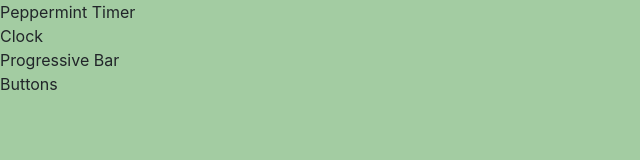
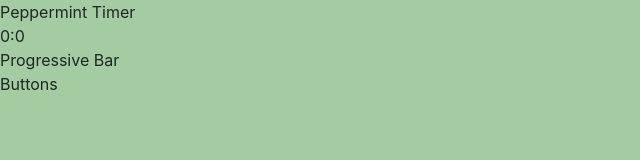
Before and after one commit to peppermintc/peppermint-timer, a React (Create React App) app: page / in a window 1280 px wide. Shown: the top 160 px of the page, without its empty margins (0-640 px from the left). Built offline with nearby package versions, Linux system fonts and the light colour scheme.

Commit message:
feat: clock update

```diff
--- a/src/components/TimerContainer/timer_container.jsx
+++ b/src/components/TimerContainer/timer_container.jsx
@@ -1,8 +1,9 @@
 import React from "react";
+import Clock from "../clock/clock";
 
 const TimerContainer = (props) => (
   <div className="timer_container">
-    <div>Clock</div>
+    <Clock />
     <div>Progressive Bar</div>
     <div>Buttons</div>
   </div>
--- /dev/null
+++ b/src/components/clock/clock.jsx
@@ -0,0 +1,14 @@
+import React, { useState } from "react";
+
+const Clock = (props) => {
+  const [minute, setMinute] = useState(0);
+  const [second, setSecond] = useState(0);
+
+  return (
+    <div>
+      {minute}:{second}
+    </div>
+  );
+};
+
+export default Clock;
```
Also changed, not shown: src/components/clock/clock.module.css (added).
